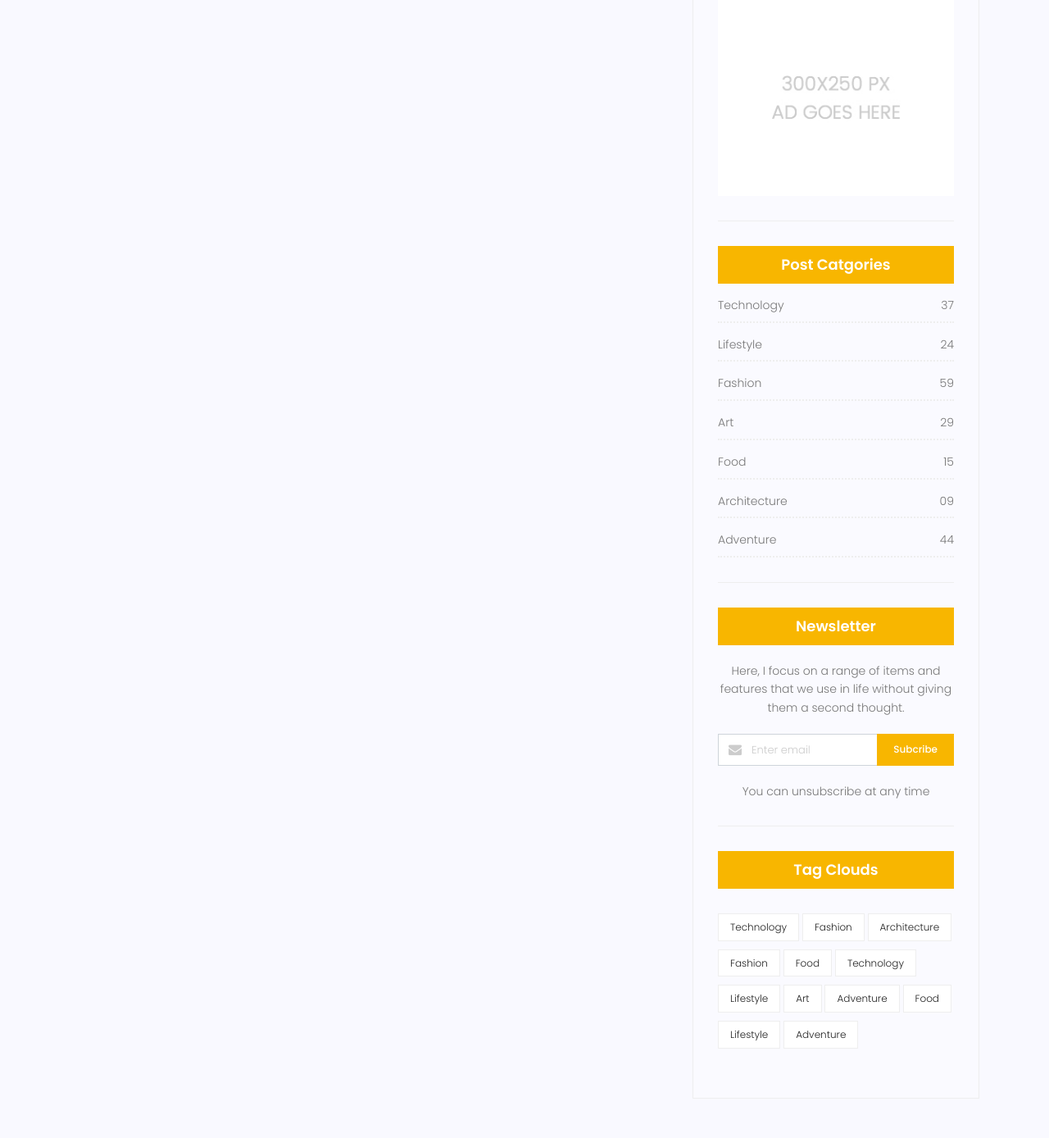
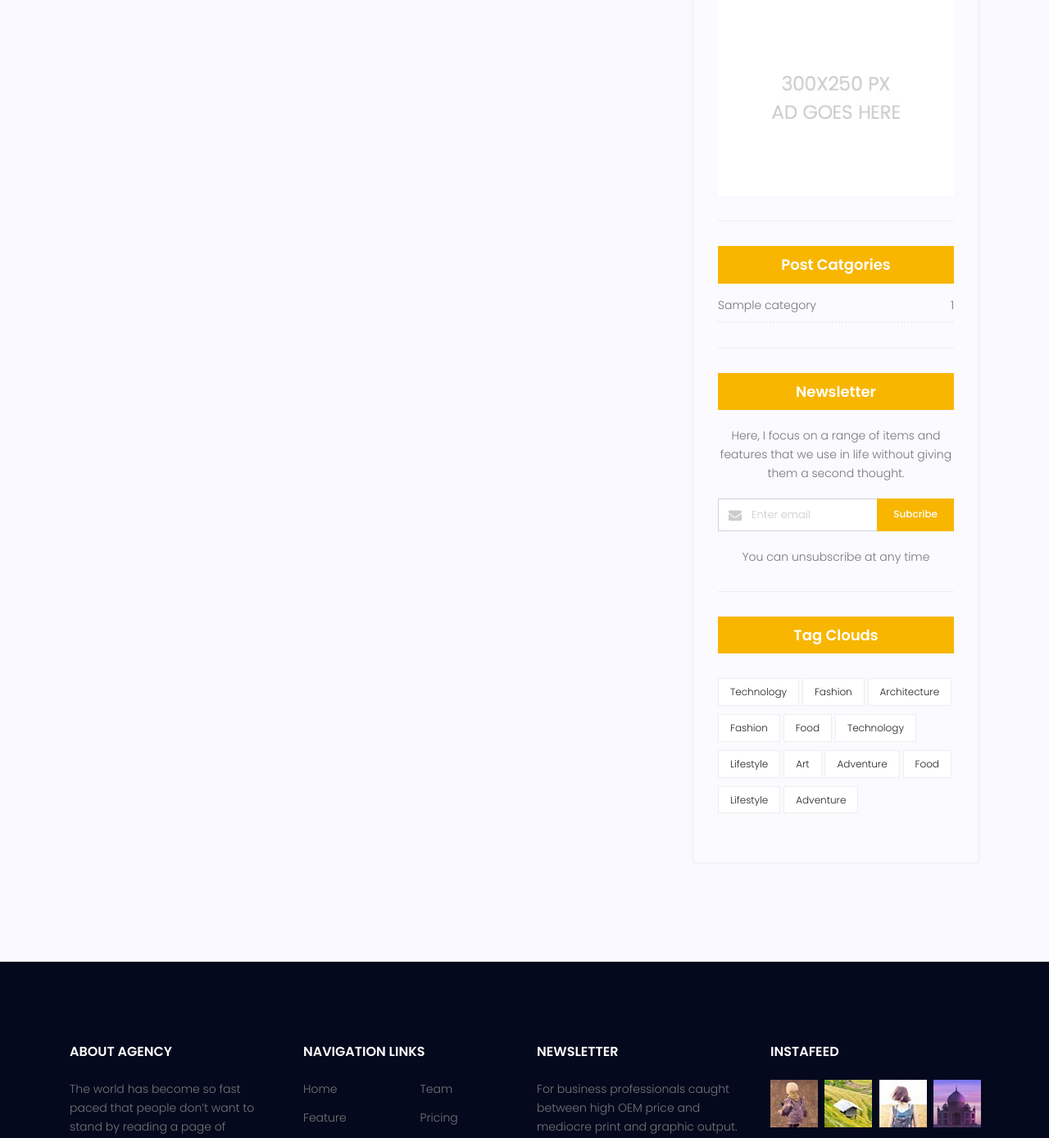
Before and after one commit to salmansadafi/mysite, a Django app: page /blog/ in a window 1280 px wide. Shown: the part 1918-3306 px from the top of the page at 82% size. Run offline with Django 4.2, Linux system fonts and the light colour scheme; tables that the repository leaves empty hold one stand-in row (values such as "Sample post"); grey boxes marked "Sample" are stand-in pictures; some libraries are stand-ins or nearby versions.

Commit message:
create category tag

```diff
--- a/blog/templatetags/blog-tags.py
+++ b/blog/templatetags/blog-tags.py
@@ -1,5 +1,5 @@
 from django import template
-from blog.models import Post
+from blog.models import Post,Category
 import django.utils.timezone as timezone
 register = template.Library()
 
@@ -8,3 +8,12 @@ register = template.Library()
 def latest_post(arg=3):
     posts=Post.objects.filter(status=1,published_date__lte=timezone.now()).order_by('-published_date')[:arg]
     return {'posts':posts}
+
+@register.inclusion_tag('blog/blog-post-category.html')
+def post_category():
+    posts=Post.objects.filter(status=1)
+    categories=Category.objects.all()
+    cat_dict= {}
+    for name in categories:
+        cat_dict[name]=posts.filter(category=name).count()
+    return {'categories':cat_dict}
--- a/templates/blog/blog-home.html
+++ b/templates/blog/blog-home.html
@@ -156,7 +156,7 @@
 					{% include 'blog/blog-writer.html' %}
 					{% latest_post 2%}
 					{% include 'blog/blog-ads.html' %}
-					{% include 'blog/blog-post-category.html' %}
+					{% post_category %}
 					{% include 'blog/blog-newsletter.html' %}
 					{% include 'blog/blog-tags.html' %}
 				</div>
--- a/templates/blog/blog-post-category.html
+++ b/templates/blog/blog-post-category.html
@@ -3,47 +3,14 @@
 <div class="single-sidebar-widget post-category-widget">
     <h4 class="category-title">Post Catgories</h4>
     <ul class="cat-list">
+        {% for name,count in categories.items %}
         <li>
             <a href="#" class="d-flex justify-content-between">
-                <p>Technology</p>
-                <p>37</p>
+                <p>{{name}}</p>
+                <p>{{count}}</p>
             </a>
         </li>
-        <li>
-            <a href="#" class="d-flex justify-content-between">
-                <p>Lifestyle</p>
-                <p>24</p>
-            </a>
-        </li>
-        <li>
-            <a href="#" class="d-flex justify-content-between">
-                <p>Fashion</p>
-                <p>59</p>
-            </a>
-        </li>
-        <li>
-            <a href="#" class="d-flex justify-content-between">
-                <p>Art</p>
-                <p>29</p>
-            </a>
-        </li>
-        <li>
-            <a href="#" class="d-flex justify-content-between">
-                <p>Food</p>
-                <p>15</p>
-            </a>
-        </li>
-        <li>
-            <a href="#" class="d-flex justify-content-between">
-                <p>Architecture</p>
-                <p>09</p>
-            </a>
-        </li>
-        <li>
-            <a href="#" class="d-flex justify-content-between">
-                <p>Adventure</p>
-                <p>44</p>
-            </a>
-        </li>
+        {% endfor %}
+
     </ul>
 </div>
--- a/templates/blog/blog-single.html
+++ b/templates/blog/blog-single.html
@@ -242,7 +242,7 @@
 					{% include 'blog/blog-writer.html' %}
 					{% latest_post %}
 					{% include 'blog/blog-ads.html' %}
-					{% include 'blog/blog-post-category.html' %}
+					{% post_category %}
 					{% include 'blog/blog-newsletter.html' %}
 					{% include 'blog/blog-tags.html' %}
 
```
